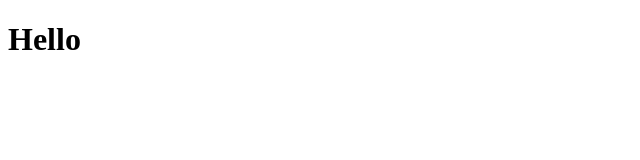
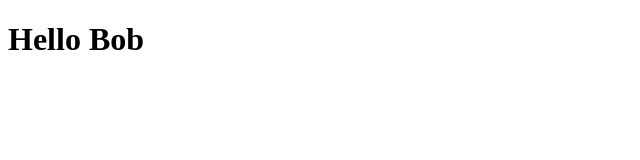
Before and after one commit to edgarator3/jsGoro, a plain HTML site: page index.html in a window 1280 px wide. Shown: the whole page, without its empty margins (0-640 px from the left). Drawn offline with Linux system fonts and the light colour scheme.

Commit message:
Entered Bob in h1 tag

```diff
--- a/index.html
+++ b/index.html
@@ -13,7 +13,7 @@
   </head>
   <body>
     <div class="container">
-      <H1>Hello </H1>
+      <H1>Hello Bob </H1>
 
         </div>
       </div>
```
